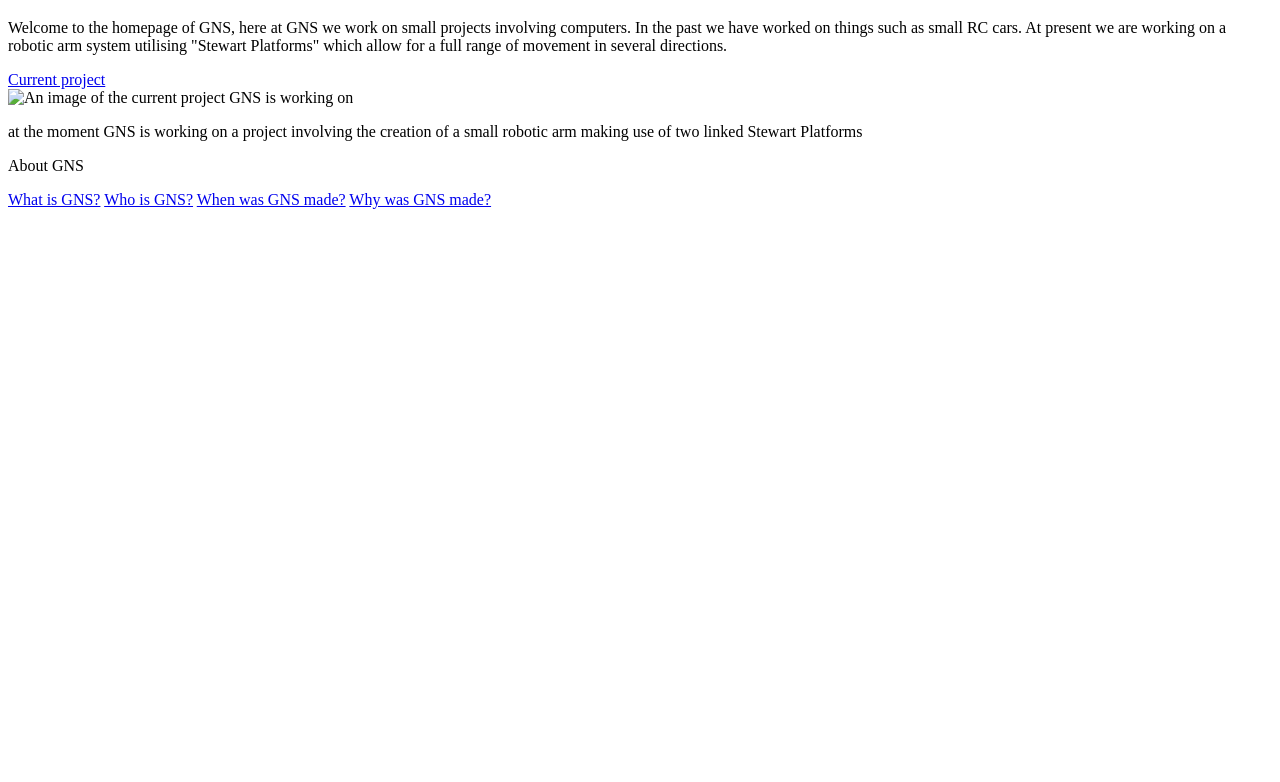
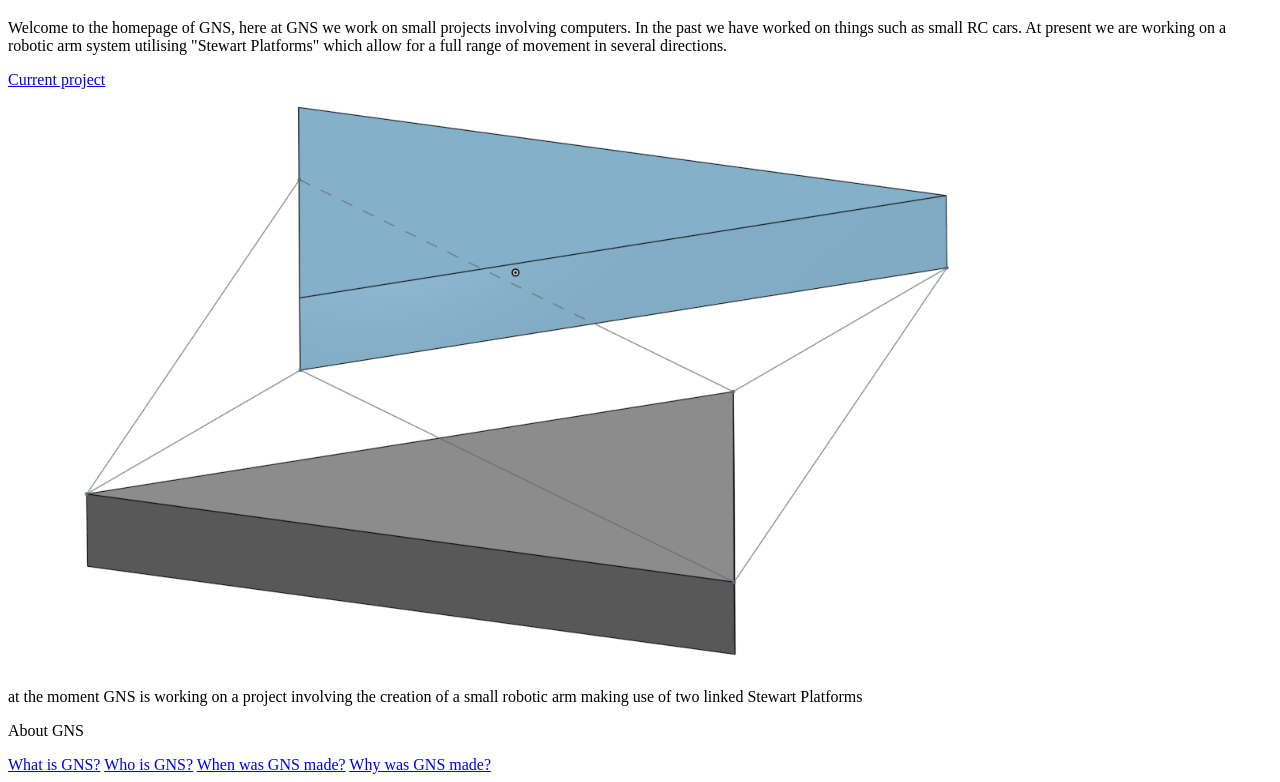
Before and after one commit to genersystems/genersystems.github.io, a plain HTML site: page index.html in a window 1280 px wide. Shown: the part 61-843 px from the top of the page. Before the commit the page ends 800 px from the top, so only its background shows below. Drawn offline with Linux system fonts and the light colour scheme.

Commit message:
Update index.html

```diff
--- a/index.html
+++ b/index.html
@@ -18,7 +18,7 @@
     </div>
 
     <div class="imgCurrProject">
-        <img src="/imgs/currImg" alt="An image of the current project GNS is working on" width="75%"/>
+        <img src="/imgs/currImg.png" alt="An image of the current project GNS is working on" width="75%"/>
         <p> at the moment GNS is working on a project involving the creation of a small robotic arm making use of two linked Stewart Platforms</p>
     </div>
 
```
